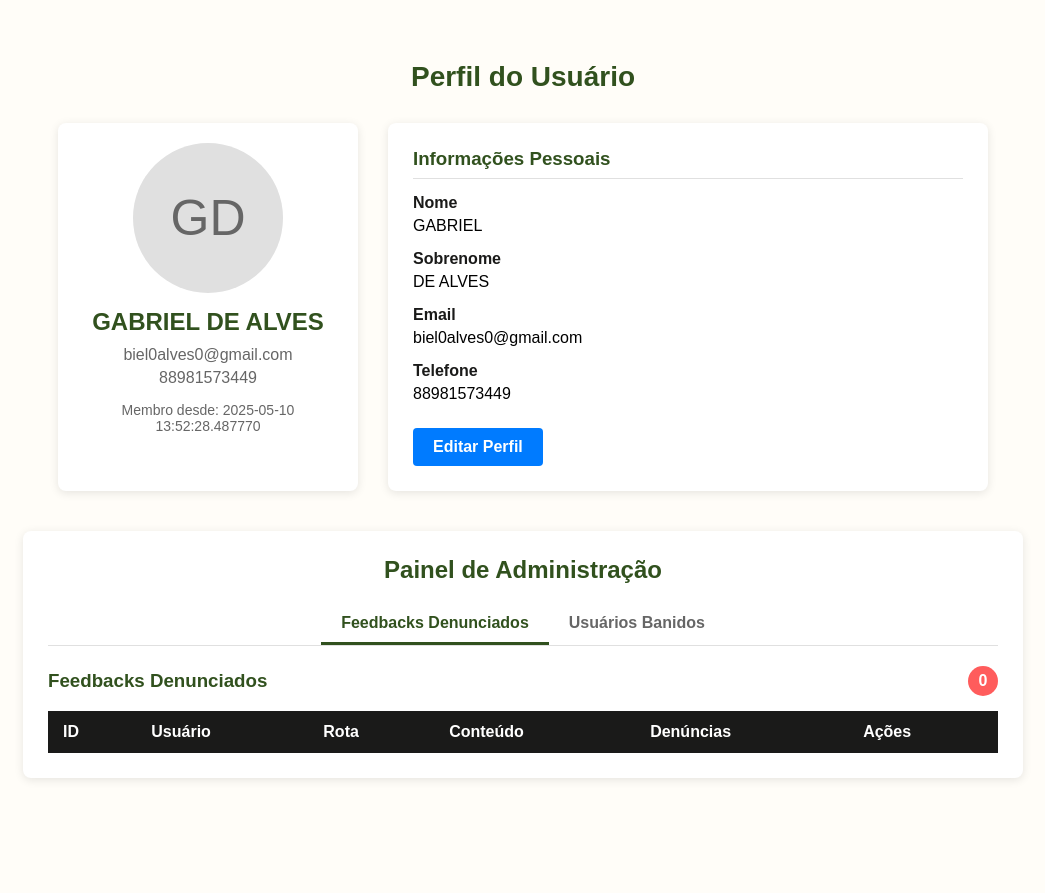
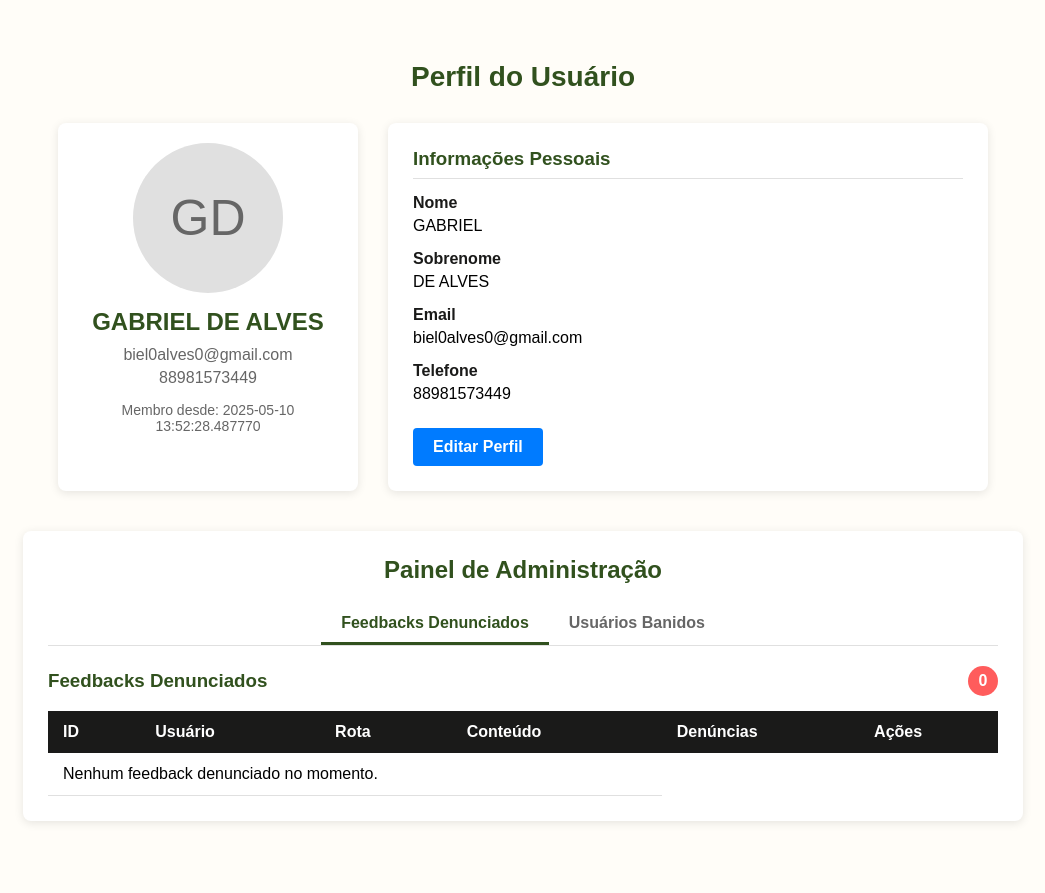
Before and after one commit to jffilho618/Rotas_Nordestinas, a Flask app: page /perfil in a window 1280 px wide. Shown: the part 72-965 px from the top of the page, without its empty margins (117-1162 px from the left). Before the commit the page ends 852 px from the top, so only its background shows below. Run offline with Flask 3, Linux system fonts and the light colour scheme; a user stored in the database is signed in; data comes from the database, SQL or seed files in the repository; data that the repository does not hold is empty.

Commit message:
add menssagem para nenhum feedback

```diff
--- a/app/templates/global/perfil.html
+++ b/app/templates/global/perfil.html
@@ -121,6 +121,10 @@
                                             <button class="btn-remove" type="submit"><i class="bx bx-trash"></i></button>
                                         </form>
                                     </td>
+                                </tr>
+                                {% else %}
+                                <tr>
+                                    <td colspan="4">Nenhum feedback denunciado no momento.</td>
                                 </tr>
                                 {% endfor %}
                             </tbody>
```
